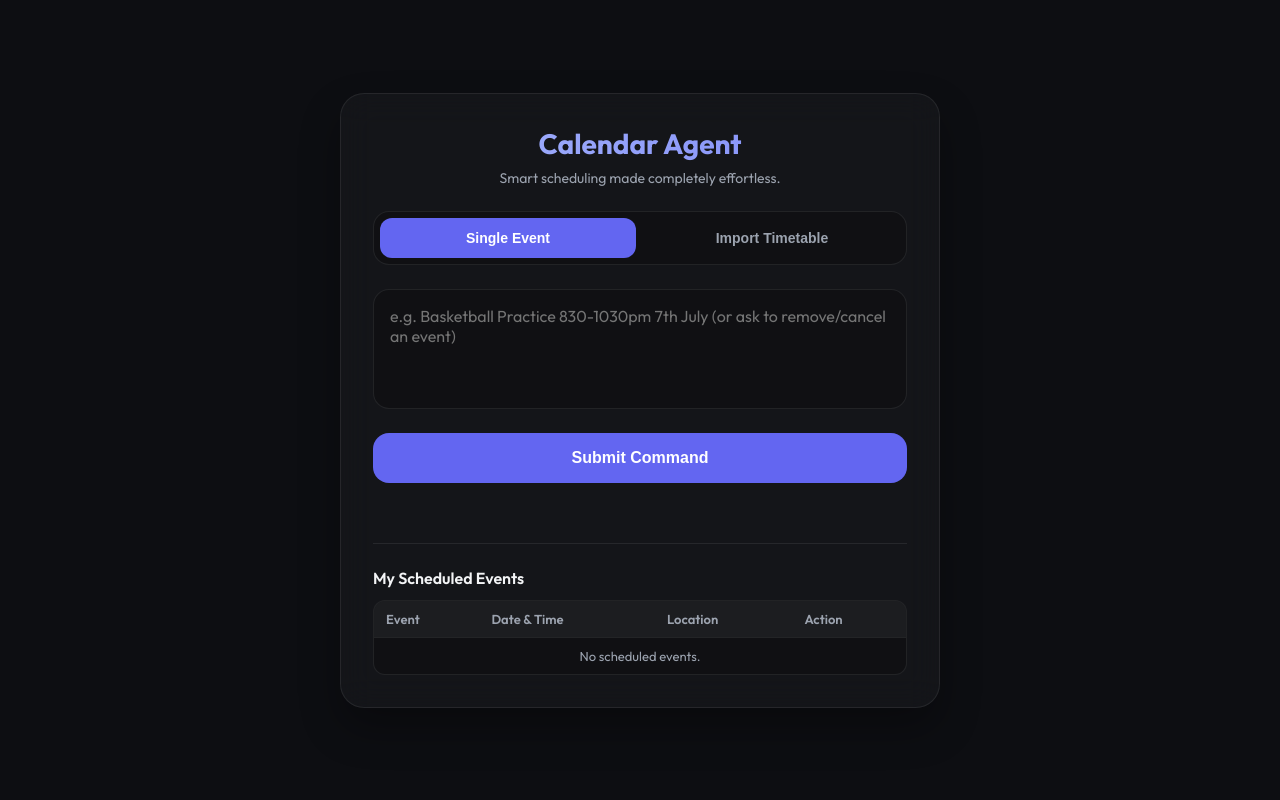
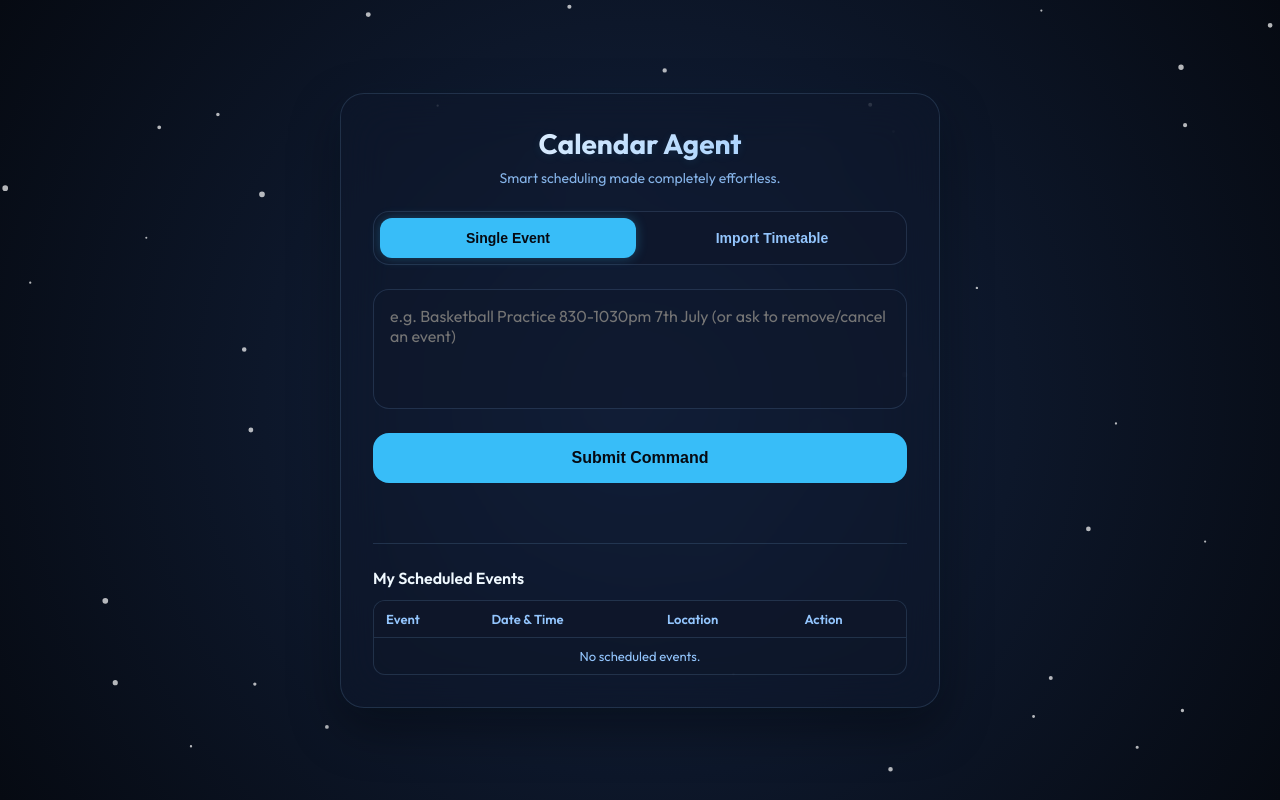
Before and after one commit to dylanwongjh/calendar-agent, a Flask app: page / in a window 1280 px wide. Run offline with Flask 3, Linux system fonts and the light colour scheme.

Commit message:
Changed UI

```diff
--- a/templates/index.html
+++ b/templates/index.html
@@ -7,15 +7,15 @@
   <link href="https://fonts.googleapis.com/css2?family=Outfit:wght@400;500;600;700&display=swap" rel="stylesheet">
   <style>
     :root {
-      --bg: #0d0e12;
-      --card-bg: rgba(255, 255, 255, 0.03);
-      --card-border: rgba(255, 255, 255, 0.08);
-      --text: #f3f4f6;
-      --text-muted: #9ca3af;
-      --accent: #6366f1;
-      --accent-hover: #4f46e5;
-      --accent-success: #10b981;
-      --accent-success-hover: #059669;
+      --bg: #090f1d;
+      --card-bg: rgba(15, 23, 42, 0.45);
+      --card-border: rgba(147, 197, 253, 0.15);
+      --text: #f0f9ff;
+      --text-muted: #93c5fd;
+      --accent: #38bdf8;
+      --accent-hover: #0ea5e9;
+      --accent-success: #0d9488;
+      --accent-success-hover: #0f766e;
     }
     * {
       box-sizing: border-box;
@@ -23,7 +23,7 @@
       padding: 0;
     }
     body {
-      background-color: var(--bg);
+      background: radial-gradient(circle at 50% 50%, #142442 0%, #060a12 100%);
       color: var(--text);
       font-family: 'Outfit', sans-serif;
       display: flex;
@@ -31,6 +31,16 @@
       justify-content: center;
       min-height: 100vh;
       padding: 20px;
+      overflow-x: hidden;
+    }
+    #snowCanvas {
+      position: fixed;
+      top: 0;
+      left: 0;
+      width: 100%;
+      height: 100%;
+      pointer-events: none;
+      z-index: 0;
     }
     .container {
       width: 100%;
@@ -39,29 +49,34 @@
       border: 1px solid var(--card-border);
       border-radius: 24px;
       padding: 32px;
-      backdrop-filter: blur(16px);
-      box-shadow: 0 20px 40px rgba(0, 0, 0, 0.3);
+      backdrop-filter: blur(24px);
+      -webkit-backdrop-filter: blur(24px);
+      box-shadow: 0 20px 50px rgba(0, 0, 0, 0.4), 0 0 40px rgba(56, 189, 248, 0.04);
+      position: relative;
+      z-index: 10;
     }
     h1 {
       font-size: 28px;
       font-weight: 700;
       margin-bottom: 8px;
-      background: linear-gradient(to right, #a5b4fc, #818cf8);
+      background: linear-gradient(to right, #ffffff, #93c5fd);
       -webkit-background-clip: text;
       -webkit-text-fill-color: transparent;
       text-align: center;
+      text-shadow: 0 2px 10px rgba(56, 189, 248, 0.1);
     }
     .subtitle {
       color: var(--text-muted);
       font-size: 14px;
       margin-bottom: 24px;
       text-align: center;
+      opacity: 0.9;
     }
     /* Tabs styling */
     .tabs {
       display: flex;
       gap: 8px;
-      background: rgba(0, 0, 0, 0.2);
+      background: rgba(15, 23, 42, 0.6);
       padding: 6px;
       border-radius: 16px;
       margin-bottom: 24px;
@@ -82,7 +97,8 @@
     }
     .tab-btn.active {
       background: var(--accent);
-      color: #fff;
+      color: #060a12;
+      box-shadow: 0 0 12px rgba(56, 189, 248, 0.3);
     }
     .tab-content {
       display: none;
@@ -94,7 +110,7 @@
     textarea {
       width: 100%;
       height: 120px;
-      background: rgba(0, 0, 0, 0.2);
+      background: rgba(15, 23, 42, 0.5);
       border: 1px solid var(--card-border);
       border-radius: 16px;
       color: var(--text);
@@ -178,7 +199,7 @@
     button {
       width: 100%;
       background: var(--accent);
-      color: #fff;
+      color: #060a12;
       border: none;
       border-radius: 16px;
       padding: 16px;
@@ -226,7 +249,7 @@
       overflow-y: auto;
       border: 1px solid var(--card-border);
       border-radius: 12px;
-      background: rgba(0, 0, 0, 0.2);
+      background: rgba(15, 23, 42, 0.4);
     }
     table {
       width: 100%;
@@ -239,7 +262,7 @@
       border-bottom: 1px solid var(--card-border);
     }
     th {
-      background: rgba(255, 255, 255, 0.05);
+      background: rgba(15, 23, 42, 0.7);
       font-weight: 600;
       color: var(--text-muted);
       position: sticky;
@@ -264,10 +290,12 @@
     }
     .delete-btn:hover {
       background: #dc2626;
+      box-shadow: 0 0 8px rgba(239, 68, 68, 0.4);
     }
   </style>
 </head>
 <body>
+  <canvas id="snowCanvas"></canvas>
   <div class="container">
     <h1>Calendar Agent</h1>
     <p class="subtitle">Smart scheduling made completely effortless.</p>
@@ -1050,6 +1078,65 @@
       link.click();
       document.body.removeChild(link);
     });
+
+    // Snowfall Animation
+    (function() {
+      const canvas = document.getElementById('snowCanvas');
+      const ctx = canvas.getContext('2d');
+      let width = canvas.width = window.innerWidth;
+      let height = canvas.height = window.innerHeight;
+
+      window.addEventListener('resize', () => {
+        width = canvas.width = window.innerWidth;
+        height = canvas.height = window.innerHeight;
+      });
+
+      const flakes = [];
+      const numFlakes = 50;
+
+      for (let i = 0; i < numFlakes; i++) {
+        flakes.push({
+          x: Math.random() * width,
+          y: Math.random() * height,
+          r: Math.random() * 2 + 1,
+          d: Math.random() * numFlakes,
+          speed: Math.random() * 1 + 0.5
+        });
+      }
+
+      function draw() {
+        ctx.clearRect(0, 0, width, height);
+        ctx.fillStyle = 'rgba(255, 255, 255, 0.7)';
+        ctx.beginPath();
+        for (let i = 0; i < numFlakes; i++) {
+          const f = flakes[i];
+          ctx.moveTo(f.x, f.y);
+          ctx.arc(f.x, f.y, f.r, 0, Math.PI * 2, true);
+        }
+        ctx.fill();
+        update();
+      }
+
+      let angle = 0;
+      function update() {
+        angle += 0.01;
+        for (let i = 0; i < numFlakes; i++) {
+          const f = flakes[i];
+          f.y += f.speed;
+          f.x += Math.sin(angle + f.d) * 0.5;
+
+          if (f.y > height) {
+            flakes[i] = { x: Math.random() * width, y: 0, r: f.r, d: f.d, speed: f.speed };
+          }
+        }
+      }
+
+      function animLoop() {
+        draw();
+        requestAnimationFrame(animLoop);
+      }
+      animLoop();
+    })();
   </script>
 </body>
 </html>
```
Also changed, not shown: other parts of templates/index.html (+17 -7 lines).
